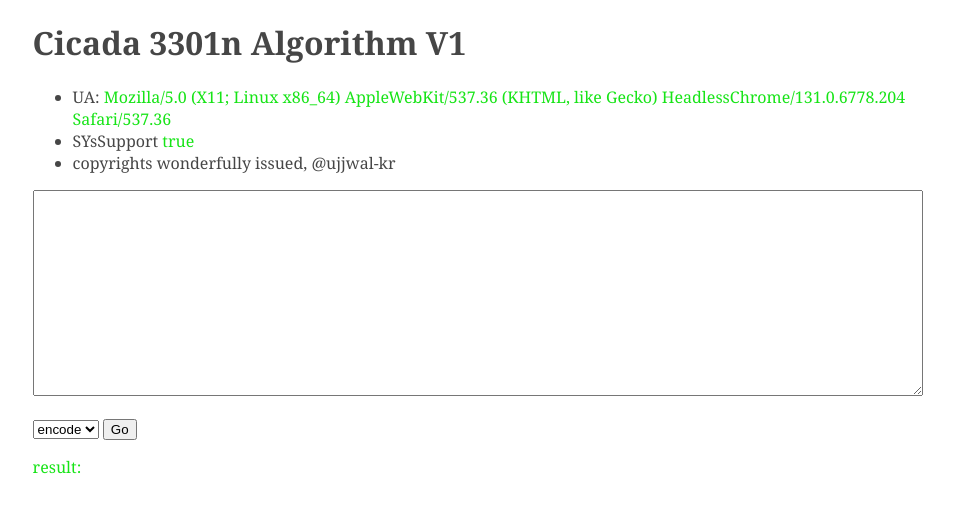
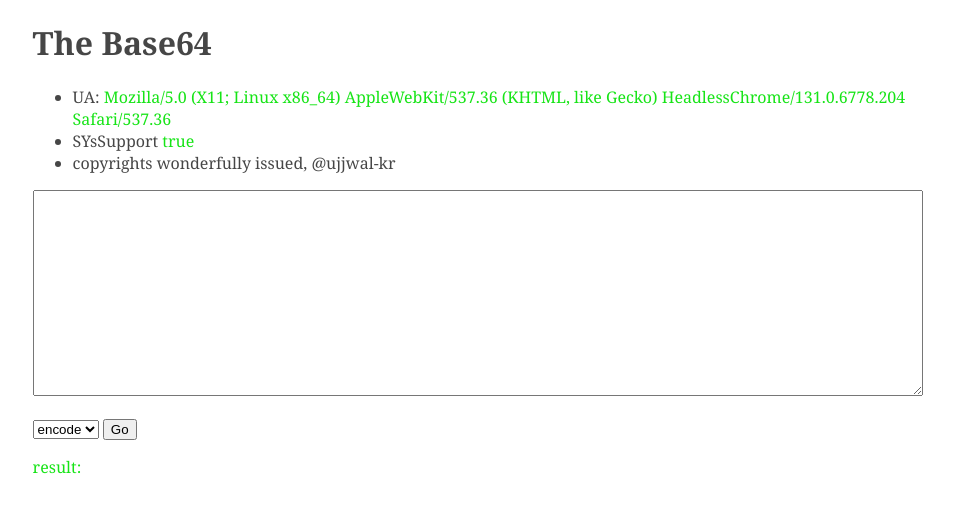
Before and after one commit to ujjwal-kr/epic-decode, a plain HTML site: page index.html in a window 1280 px wide. Shown: the whole page, without its empty margins (165-1119 px from the left). Drawn offline with Linux system fonts and the light colour scheme.

Commit message:
Update index.html

```diff
--- a/index.html
+++ b/index.html
@@ -35,7 +35,7 @@
 	</head>
 	<body>
 		<div class="doc">
-		<h1>Cicada 3301n Algorithm V1</h1>
+		<h1>The Base64</h1>
 		<ul>
 			<li>UA: <span id="ua"></span></li>
 			<li>SYsSupport <span id="support"></span></li>
```
